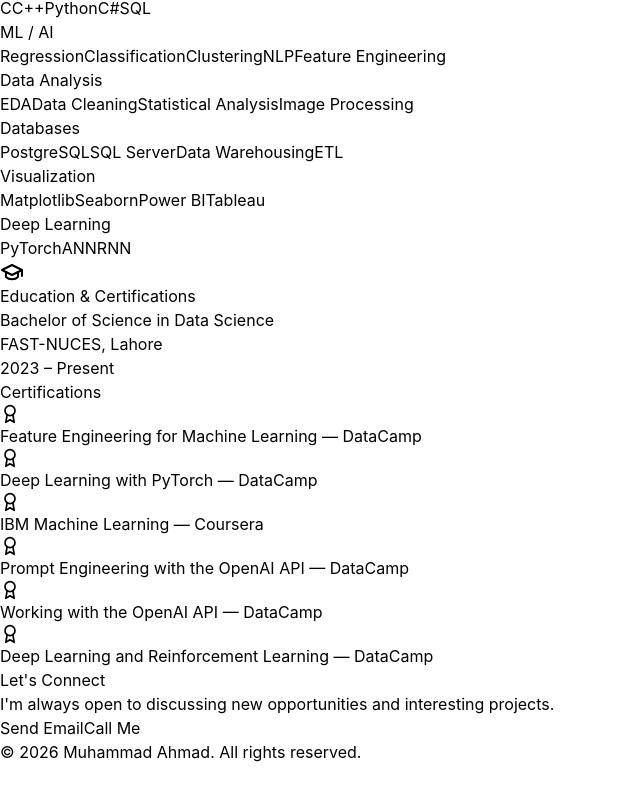
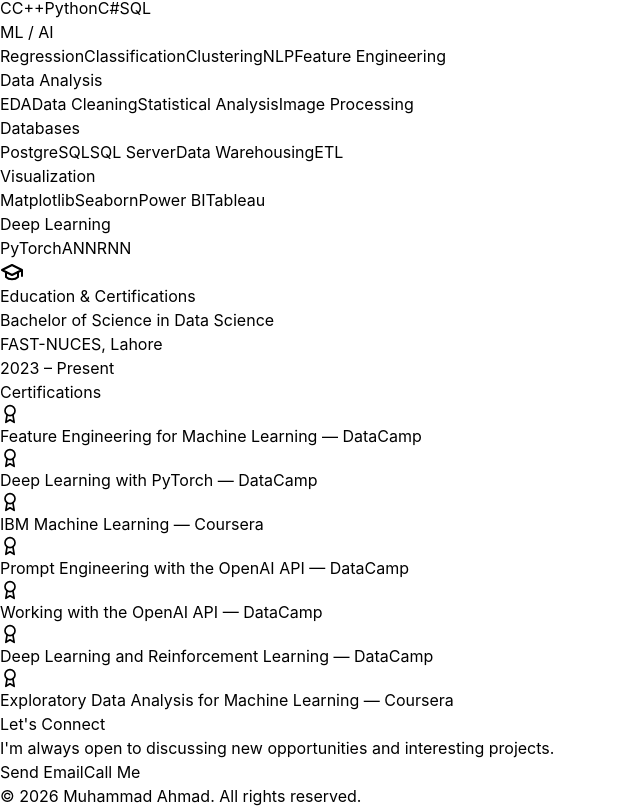
Before and after one commit to Muhammad-Ahmad2511/portfolio_1, a React (Vite) app: page / in a window 1280 px wide. Shown: the part 1522-2330 px from the top of the page, without its empty margins (0-640 px from the left). Before the commit the page ends 2286 px from the top, so only its background shows below. Built offline with nearby package versions, Linux system fonts and the light colour scheme; the HTML template or start-up script is replaced by a standard one.

Commit message:
Add EDA certificate

```diff
--- a/src/App.jsx
+++ b/src/App.jsx
@@ -358,7 +358,8 @@
                 "IBM Machine Learning — Coursera",
                 "Prompt Engineering with the OpenAI API — DataCamp",
                 "Working with the OpenAI API — DataCamp",
-                "Deep Learning and Reinforcement Learning — DataCamp"
+                "Deep Learning and Reinforcement Learning — DataCamp",
+                "Exploratory Data Analysis for Machine Learning — Coursera"
               ].map((cert, index) => (
                 <div key={index} className="flex items-start gap-2">
                   <Award size={20} className="text-cyan-400 mt-1 flex-shrink-0" />
```
